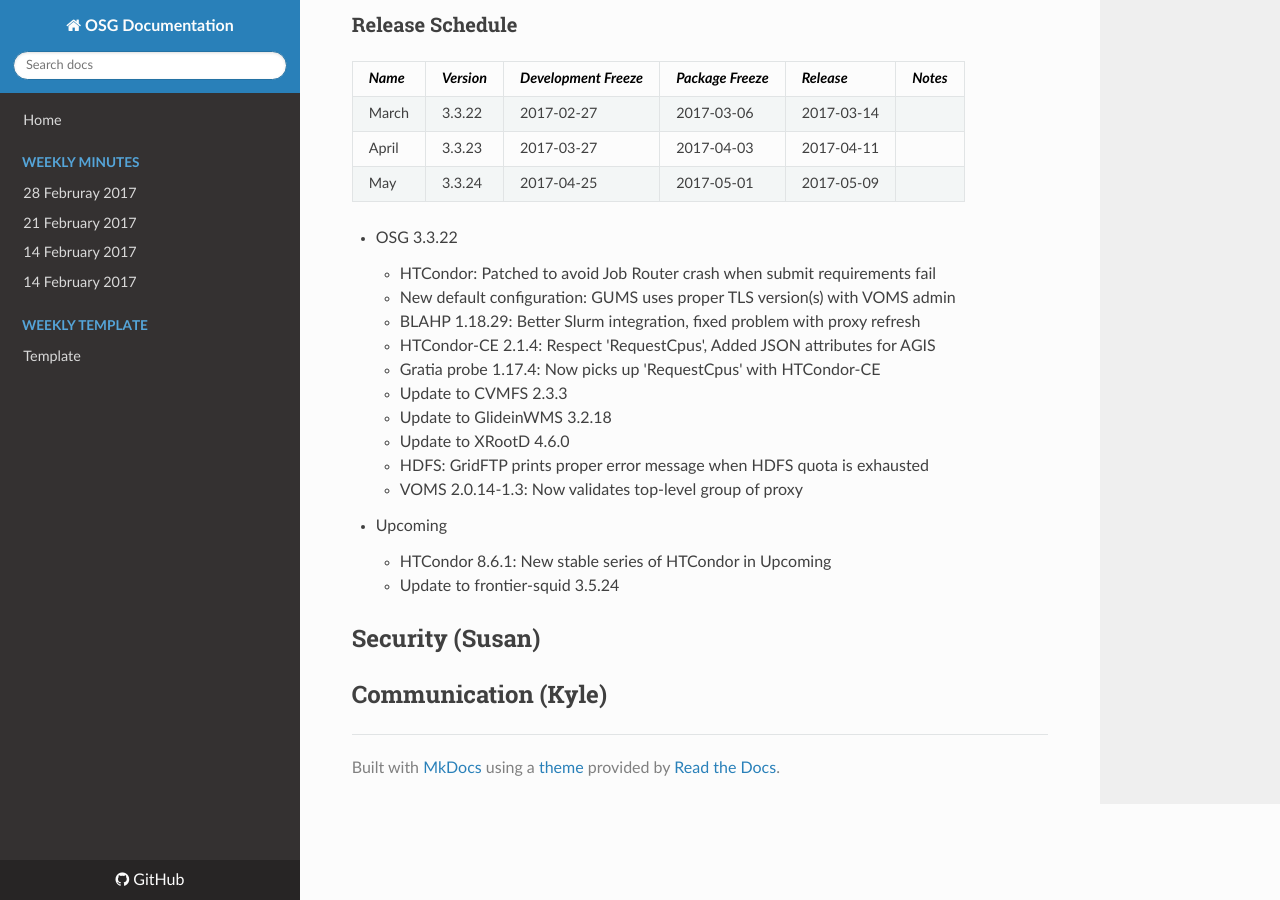
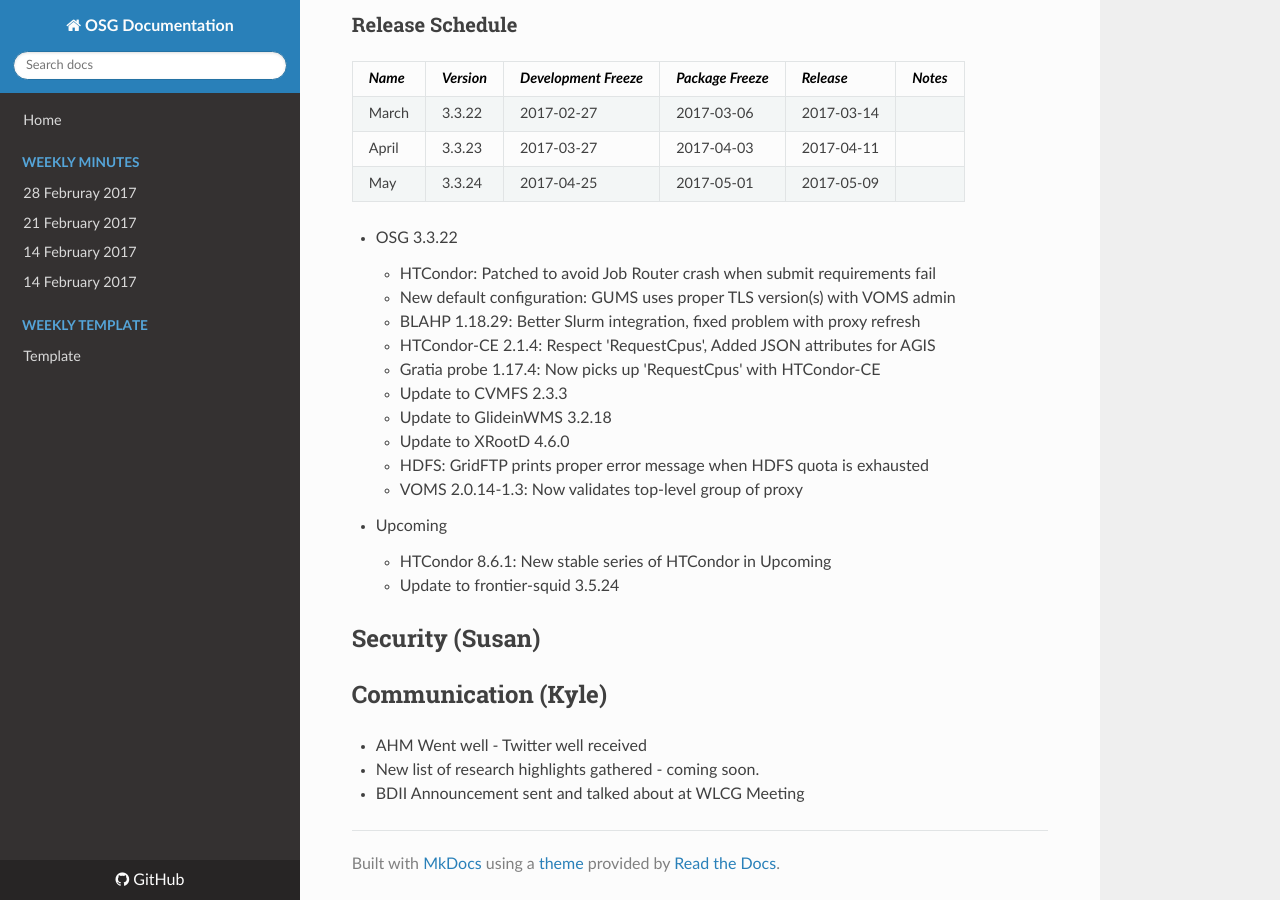
Before and after one commit to zsshah/production, an MkDocs documentation site: the page built from docs/WeeklyMinutes/21March2017.md, in a window 1280 px wide and 900 px high, scrolled down 2796 px. Built offline with MkDocs 1.6.1, drawn with Linux system fonts in a browser that asks for light colours; nearby versions of some CDN libraries; old or Windows-style settings are respelled for this version of MkDocs.

Commit message:
Update 21March2017.md

```diff
--- a/docs/WeeklyMinutes/21March2017.md
+++ b/docs/WeeklyMinutes/21March2017.md
@@ -70,3 +70,6 @@
 ## Security (Susan)
 
 ## Communication (Kyle)
+   * AHM Went well - Twitter well received
+   * New list of research highlights gathered - coming soon.
+   * BDII Announcement sent and talked about at WLCG Meeting
```
